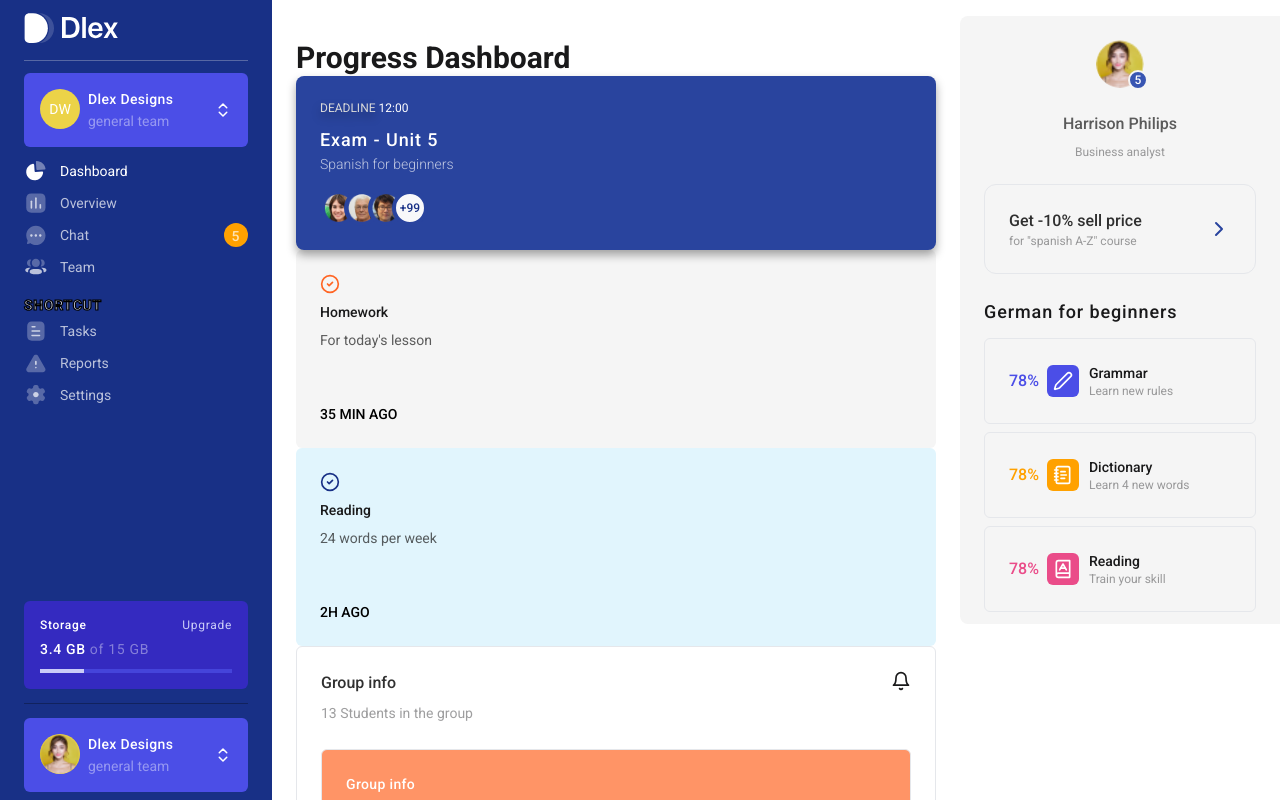
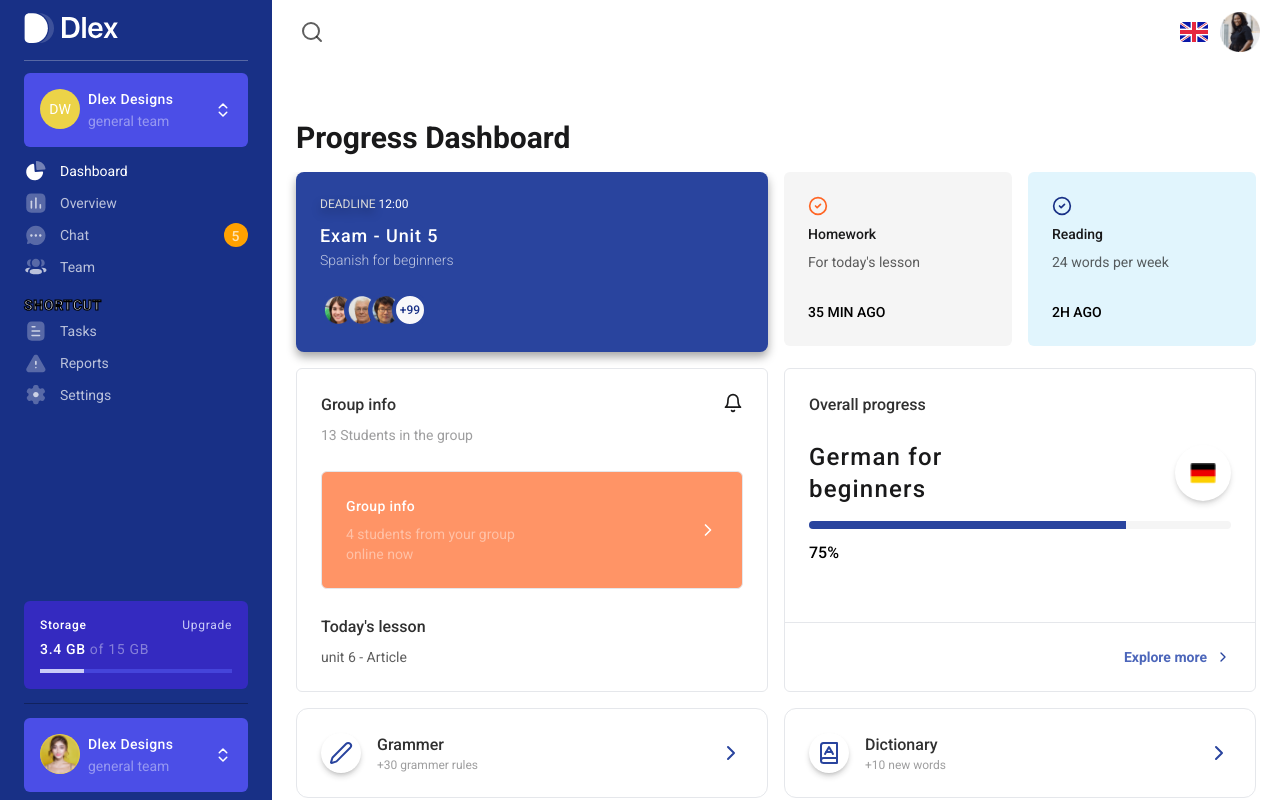
Before and after one commit to memoye/gp-test, a React (Vite) app: page / in a window 1280 px wide. Shown: the top 800 px of the page. Built offline with nearby package versions, Linux system fonts and the light colour scheme.

Commit message:
handle layout context

```diff
--- a/src/components/cards/course-assignment.tsx
+++ b/src/components/cards/course-assignment.tsx
@@ -4,7 +4,7 @@ export default function CourseAssignment() {
   return (
     <div
       className="bg-card p-6 space-y-1.5
-text-white drop-shadow-custom rounded-lg"
+text-white drop-shadow-custom rounded-lg h-full flex flex-col justify-between"
     >
       <div className="flex flex-col-reverse">
         <div>
--- a/src/components/cards/progress-card.tsx
+++ b/src/components/cards/progress-card.tsx
@@ -11,7 +11,7 @@ export const ProgressCard = () => {
           <ChevronRight className="text-card size-4 " />
         </button>
       }
-      className="space-y-4"
+      className="space-y-4 h-full"
     >
       <h2 className="font-medium mb-6 text-foreground/90">Overall progress</h2>
 
@@ -21,8 +21,8 @@ export const ProgressCard = () => {
             German for beginners
           </h3>
 
-          <div className="size-8 flex items-center justify-center p-2 rounded-full shadow-md shadow-foreground-lighter/15">
-            <img src="/images/flag-gm.png" />
+          <div className="size-14 flex items-center justify-center p-2 rounded-full shadow-md shadow-foreground-lighter/15">
+            <img src="/images/flag-gm.png" className="w-2/3 mt-px min-w-6" />
           </div>
         </div>
 
--- a/src/components/cards/todo-item-card.tsx
+++ b/src/components/cards/todo-item-card.tsx
@@ -21,7 +21,7 @@ export const TodoItemCard = ({
   return (
     <CardContainer
       border={false}
-      className={`space-y-12 rounded-lg ${
+      className={`space-y-6 rounded-lg ${
         color === "red" ? "bg-muted" : "bg-[#E1F5FD]"
       }`}
     >
--- a/src/components/layout.tsx
+++ b/src/components/layout.tsx
@@ -2,10 +2,46 @@ import { useState } from "react";
 import { SidePanel } from "./side-panel";
 import { Outlet } from "react-router-dom";
 import { UserProfile } from "./user-profile";
+import { MenuIcon, SearchIcon } from "lucide-react";
+
+export type LayoutContextType = {
+  handleProfile: (action?: "open" | "close") => void;
+  handleSidePanel: (action?: "open" | "close") => void;
+  profileOpen: boolean;
+  sidePanelOpen: boolean;
+};
 
 export const Layout = () => {
   const [sidePanelOpen, setSidePanelOpen] = useState(false);
   const [profileOpen, setProfileOpen] = useState(false);
+
+  function handleSidePanel(action?: "open" | "close") {
+    switch (action) {
+      case "open":
+        setSidePanelOpen(true);
+        break;
+      case "close":
+        setSidePanelOpen(false);
+        break;
+      default:
+        setSidePanelOpen((prev) => !prev);
+        break;
+    }
+  }
+
+  function handleProfile(action?: "open" | "close") {
+    switch (action) {
+      case "open":
+        setProfileOpen(true);
+        break;
+      case "close":
+        setProfileOpen(false);
+        break;
+      default:
+        setProfileOpen((prev) => !prev);
+        break;
+    }
+  }
 
   return (
     <div className="md:flex">
@@ -13,12 +49,41 @@ export const Layout = () => {
         <SidePanel open={sidePanelOpen} setOpen={setSidePanelOpen} />
       </div>
       <div className="w-full">
-        <header className="lg:hidden">
-          <button onClick={() => setSidePanelOpen(true)}>open sidepanel</button>
-          <button onClick={() => setProfileOpen(true)}>open profile</button>
+        <header
+          className={`lgr:hidden ${
+            !profileOpen && "sticky top-0"
+          } transition-[top] h-16 z-20 px-5 py-3 duration-150 flex items-center justify-between bg-white`}
+        >
+          <div className="flex items-center gap-2 text-foreground-light">
+            <button className="p-2 md:hidden" onClick={() => handleSidePanel()}>
+              <MenuIcon />
+            </button>
+            <button className="p-2">
+              <SearchIcon />
+            </button>
+          </div>
+
+          <div className="flex gap-3 items-center">
+            <div>
+              <img src="/images/flag-en.png" className="max-w-8" />
+            </div>
+
+            <button onClick={() => handleProfile()}>
+              <img src="/images/user-bl.png" className="size-10" />
+            </button>
+          </div>
         </header>
 
-        <Outlet />
+        <Outlet
+          context={
+            {
+              profileOpen,
+              sidePanelOpen,
+              handleProfile,
+              handleSidePanel,
+            } satisfies LayoutContextType
+          }
+        />
       </div>
 
       <aside className="max-h-svh sticky top-0 40">
--- a/src/components/side-panel.tsx
+++ b/src/components/side-panel.tsx
@@ -11,7 +11,6 @@ export function SidePanel({
   setOpen: React.Dispatch<React.SetStateAction<boolean>>;
 }) {
   function close() {
-    console.log("close");
     setOpen(false);
   }
 
--- a/src/components/user-profile.tsx
+++ b/src/components/user-profile.tsx
@@ -18,8 +18,8 @@ export const UserProfile = ({
 }) => {
   return (
     <div
-      className={`min-h-svh relative bg-muted lg:bg-white z-40 top-0 py-4 max-lg:transition-all max-mw-full md:min-w-[20rem] flex flex-col justify-between ${"max-lg:fixed max-top-0"} ${
-        open ? "max-lg:right-0" : "max-lg:-right-full"
+      className={`min-h-svh max-xs:w-full relative bg-muted lg:bg-muted z-[50] top-0 py-4 max-lgr:transition-all max-mw-full md:min-w-[20rem] flex flex-col justify-between ${"max-lgr:fixed max-top-0"} ${
+        open ? "max-lgr:right-0" : "max-lgr:-right-full"
       }`}
     >
       {/* back button for mobile and tablet */}
--- /dev/null
+++ b/src/hooks/useLayoutContext.ts
@@ -0,0 +1,8 @@
+import { useOutletContext } from "react-router-dom";
+import { LayoutContextType } from "../components/layout";
+
+export const useLayoutContext = () => {
+  const layoutcontext = useOutletContext<LayoutContextType>();
+
+  return layoutcontext;
+};
--- a/src/pages/Dashboard.tsx
+++ b/src/pages/Dashboard.tsx
@@ -4,16 +4,27 @@ import { GroupCard } from "../components/cards/group-card";
 import { SmallCard } from "../components/cards/small-card";
 import { ProgressCard } from "../components/cards/progress-card";
 import { TodoItemCard } from "../components/cards/todo-item-card";
+import { useLayoutContext } from "../hooks/useLayoutContext";
 
 const Dashboard = () => {
+  const { profileOpen } = useLayoutContext();
+
   return (
     <>
-      <main className="flex-1 lg:py-10 py-8 px-6">
-        <h1 className="text-2xl lg:text-3xl font-bold text-foreground">
+      <main className="flex-1 lg:py-10 py-10">
+        <h1
+          className={`text-xl py-4 px-6 ${
+            profileOpen ? "-top-18" : "sticky top-16 lgr:top-0"
+          } transition-[top]  z-20 bg-white/80 backdrop-blur-lg lg:text-3xl font-bold text-foreground`}
+        >
           Progress Dashboard
         </h1>
-        <div>
+
+        <div className="grid lg:grid-cols-4 gap-4 px-6">
+          <div className="col-span-2">
             <CourseAssignment />
+          </div>
+          <div className="min-w-max max-xs:col-span-2">
             <TodoItemCard
               color="red"
               title="Homework"
@@ -21,6 +32,9 @@ const Dashboard = () => {
               completed
               time="35 MIN AGO"
             />
+          </div>
+
+          <div className="min-w-max max-xs:col-span-2">
             <TodoItemCard
               color="blue"
               title="Reading"
@@ -28,18 +42,31 @@ const Dashboard = () => {
               completed
               time="2H AGO"
             />
+          </div>
+
+          <div className="col-span-2">
             <GroupCard />
+          </div>
+
+          <div className="col-span-2 ">
             <ProgressCard />
+          </div>
+
+          <div className="col-span-2">
             <SmallCard
               icon={PenIcon}
               title="Grammer"
               subtitle="+30 grammer rules"
             />
+          </div>
+
+          <div className="col-span-2">
             <SmallCard
               icon={BookAIcon}
               title="Dictionary"
               subtitle="+10 new words"
             />
+          </div>
         </div>
       </main>
     </>
--- a/tailwind.config.js
+++ b/tailwind.config.js
@@ -1,11 +1,20 @@
 /** @type {import('tailwindcss').Config} */
+
+import * as defaultTheme from "tailwindcss/defaultTheme";
+
 export default {
   content: [
     "./index.html",
     "./src/**/*.{js,ts,jsx,tsx}",
     "node_modules/preline/dist/*.js",
   ],
+
   theme: {
+    screens: {
+      xs: "386px",
+      lgr: "1300px",
+      ...defaultTheme.screens,
+    },
     extend: {
       fontFamily: {
         sans: ["Roboto", "sans-serif"],
```
Lines whose indentation alone changed are shown as unchanged.
